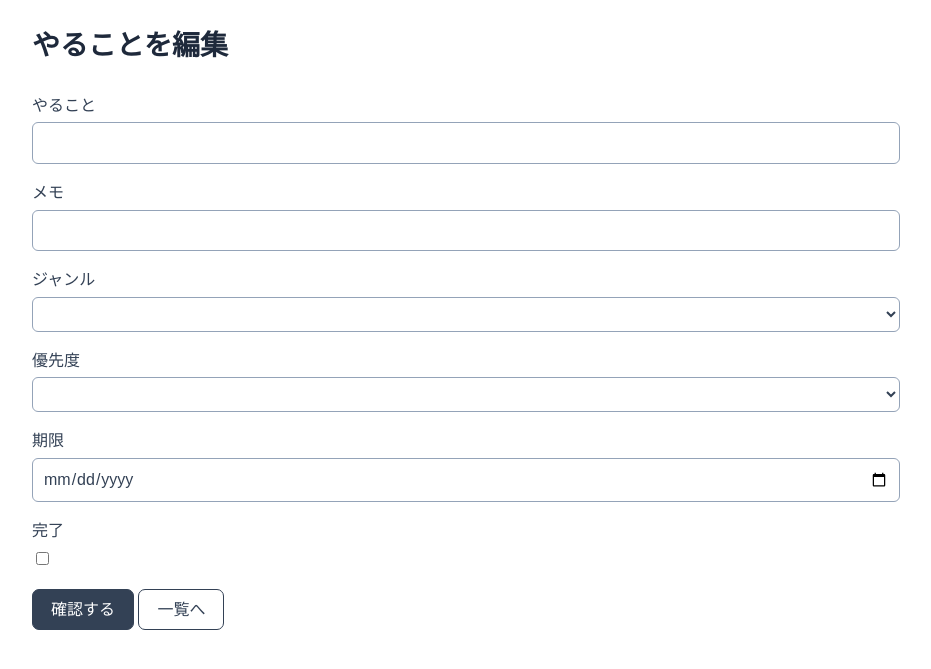
After one commit to sekine0000/fw-todo-2, a Spring app: template src/main/resources/templates/edit.html in a window 1280 px wide. The commit adds this page. Shown: the top 669 px of the page, without its empty margins (174-1105 px from the left). Run offline with Thymeleaf, Linux system fonts and the light colour scheme; the template is opened without the code that fills it, so the values that code supplies are empty.

Commit message:
Todoの項目を編集する機能の追加

```diff
--- a/src/main/java/com/example/todoapp/TodoMapper.java
+++ b/src/main/java/com/example/todoapp/TodoMapper.java
@@ -9,5 +9,9 @@ public interface TodoMapper {
 
     List<Todo> findAll();
 
+    Todo findById(Long id);
+
     void insert(Todo todo);
+
+    void update(Todo todo);
 }
--- /dev/null
+++ b/src/main/resources/templates/edit.html
@@ -0,0 +1,61 @@
+<!DOCTYPE html>
+<html lang="ja" xmlns:th="http://www.thymeleaf.org">
+<head>
+    <meta charset="UTF-8">
+    <meta name="viewport" content="width=device-width, initial-scale=1.0">
+    <title>やることを編集</title>
+    <link rel="stylesheet" href="/css/style.css">
+</head>
+<body>
+    <div class="container">
+        <h1 class="page-title">やることを編集</h1>
+
+        <form th:action="@{/todos/{id}/confirm(id=${todo.id})}" th:object="${todo}" method="post">
+            <div class="form-row">
+                <label class="form-label" for="title">やること</label>
+                <input class="form-input" type="text" id="title" th:field="*{title}">
+            </div>
+
+            <div class="form-row">
+                <label class="form-label" for="detail">メモ</label>
+                <input class="form-input" type="text" id="detail" th:field="*{detail}">
+            </div>
+
+            <div class="form-row">
+                <label class="form-label" for="category">ジャンル</label>
+                <select class="form-input" id="category" th:field="*{category}">
+                    <option value=""></option>
+                    <option value="デザイン">デザイン</option>
+                    <option value="マーケティング">マーケティング</option>
+                    <option value="プログラミング">プログラミング</option>
+                    <option value="資格">資格</option>
+                    <option value="就職活動">就職活動</option>
+                </select>
+            </div>
+
+            <div class="form-row">
+                <label class="form-label" for="priority">優先度</label>
+                <select class="form-input" id="priority" th:field="*{priority}">
+                    <option value=""></option>
+                    <option value="1">高</option>
+                    <option value="2">中</option>
+                    <option value="3">低</option>
+                </select>
+            </div>
+
+            <div class="form-row">
+                <label class="form-label" for="dueDate">期限</label>
+                <input class="form-input" type="date" id="dueDate" th:field="*{dueDate}">
+            </div>
+
+            <div class="form-row">
+                <label class="form-label" for="completed">完了</label>
+                <input type="checkbox" id="completed" th:field="*{completed}">
+            </div>
+
+            <button class="btn" type="submit">確認する</button>
+            <a class="btn sub" th:href="@{/todos}">一覧へ</a>
+        </form>
+    </div>
+</body>
+</html>
--- a/src/main/resources/templates/todos.html
+++ b/src/main/resources/templates/todos.html
@@ -24,6 +24,7 @@
                     <th>優先度</th>
                     <th>期限</th>
                     <th>状態</th>
+                    <th>操作</th>
                 </tr>
             </thead>
             <tbody>
@@ -33,6 +34,7 @@
                     <td th:text="${todo.priority == 1 ? '高' : (todo.priority == 2 ? '中' : (todo.priority == 3 ? '低' : ''))}"></td>
                     <td th:text="${todo.dueDate}"></td>
                     <td th:text="${todo.completed == true ? '完了' : '未完了'}"></td>
+                    <td><a class="link" th:href="@{/todos/{id}/edit(id=${todo.id})}">編集</a></td>
                 </tr>
             </tbody>
         </table>
```
Also changed, not shown: src/main/java/com/example/todoapp/HomeController.java (+35 -0 lines), src/main/resources/mapper/TodoMapper.xml (+15 -0 lines), src/main/resources/templates/edit-confirm.html (added, +50 -0 lines).
